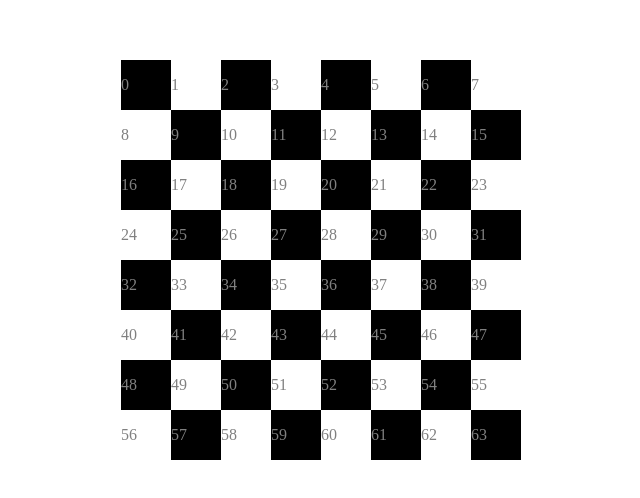
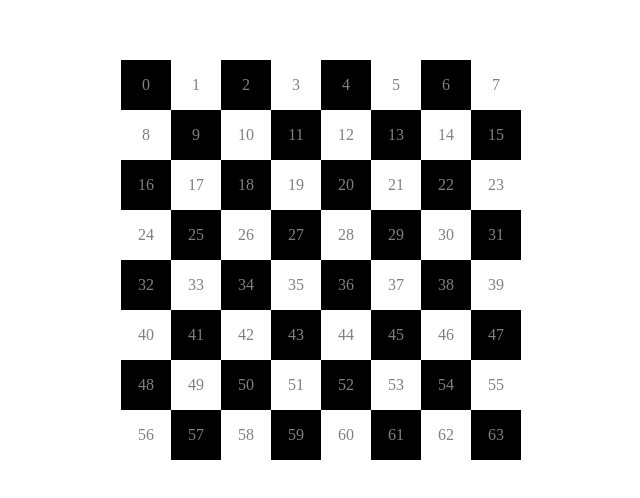
Before and after one commit to Lubba-64/open-source-chess-v2, a React (Create React App) app: page / in a window 1280 px wide. Shown: the part 140-638 px from the top of the page, without its empty margins (319-959 px from the left). Built offline with nearby package versions, Linux system fonts and the light colour scheme.

Commit message:
separated cell from chessboard

```diff
--- a/src/App.tsx
+++ b/src/App.tsx
@@ -1,6 +1,7 @@
 import React from "react";
 import { Vector2 } from "./Game/Core/Vector";
 import { BoardVisual } from "./Game/Frontend/BoardVisual";
+import { Cell } from "./Game/Frontend/Cell";
 import { makeRectLayout } from "./Game/Logic/Layout";
 function App() {
   return (
@@ -22,7 +23,7 @@ function App() {
           return empty ? "#345345" : main;
         }}
         boardSize={{ size: new Vector2(50, 50), unit: "vmin" }}
-        debugCellIDs
+        getCellGUI={Cell}
       />
     </div>
   );
--- /dev/null
+++ b/src/Game/ClassicChess.tsx
@@ -0,0 +1 @@
+export const ClassicChess = () => {};
--- a/src/Game/Core/Vector.ts
+++ b/src/Game/Core/Vector.ts
@@ -30,6 +30,15 @@ export class Vector2 {
       }
     });
     return contains;
+  }
+  // index of this vector in a collection
+  IndexOf(list: Vector2[]): number {
+    for (let i = 0; i < list.length; i++) {
+      if (this.Equal(list[i])) {
+        return i;
+      }
+    }
+    return -1;
   }
   // adds two vectors
   Add(vec: Vector2): Vector2 {
--- a/src/Game/Frontend/BoardVisual.tsx
+++ b/src/Game/Frontend/BoardVisual.tsx
@@ -1,29 +1,43 @@
 import React from "react";
 import { Vector2 } from "../Core/Vector";
-import { ChessLayout } from "../Logic/Layout";
+import { ChessLayout, PositionMetadata } from "../Logic/Layout";
+
+export interface DefaultCellProps {
+  position: Vector2;
+  defaultColor: string;
+  key: number;
+  metadata?: PositionMetadata;
+  debug?: boolean;
+}
+
 interface Props {
   pattern: (position: Vector2, empty: boolean) => string;
   layout: ChessLayout;
   backgroundColor: string;
   boardSize: { size: Vector2; unit: string };
-  debugCellIDs?: boolean;
+  getCellGUI: (props: DefaultCellProps) => React.ReactNode;
 }
 
 const GetPositionFromIndex = (position: number, size: Vector2) => {
   return new Vector2(position % size.x, Math.floor(position / size.y));
 };
 
-const getDebugCell = (pos: number, shouldDebug: boolean | undefined) => {
-  return shouldDebug ? (
-    <p style={{ color: "grey", fontSize: "2vmin" }}>{pos}</p>
-  ) : (
-    ""
-  );
-};
-
 export const BoardVisual = (props: Props) => {
   let positions = [];
   for (let i = 0; i < props.layout.size.Area(); i++) positions.push(i);
+
+  const pattern = (pos: Vector2) => {
+    return props.pattern(
+      pos,
+      pos.ContainedIn(props.layout.metadata?.map((meta) => meta.position) ?? [])
+    );
+  };
+
+  const metadata = (pos: Vector2) => {
+    return props.layout.metadata[
+      pos.IndexOf(props.layout.metadata.map((metadata) => metadata.position))
+    ];
+  };
 
   return (
     <div
@@ -38,23 +52,13 @@ export const BoardVisual = (props: Props) => {
     >
       {positions.map((x) => {
         let currentPos = GetPositionFromIndex(x, props.layout.size);
-        return (
-          <div
-            key={x}
-            style={{
-              backgroundColor: props.pattern(
-                currentPos,
-                currentPos.ContainedIn(
-                  props.layout.pieces.map((meta) => meta.position)
-                )
-              ),
-              minWidth: 0,
-              minHeight: 0,
-            }}
-          >
-            {getDebugCell(x, props.debugCellIDs)}
-          </div>
-        );
+        return props.getCellGUI({
+          position: currentPos,
+          defaultColor: pattern(currentPos),
+          key: x,
+          metadata: metadata(currentPos),
+          debug: true,
+        });
       })}
     </div>
   );
--- /dev/null
+++ b/src/Game/Frontend/Cell.tsx
@@ -0,0 +1,28 @@
+import React from "react";
+import { DefaultCellProps } from "./BoardVisual";
+
+const getDebugCellID = (pos: number, shouldDebug: boolean | undefined) => {
+  return shouldDebug ? (
+    <p style={{ color: "grey", fontSize: "2vmin" }}>{pos}</p>
+  ) : (
+    ""
+  );
+};
+
+export const Cell = (props: DefaultCellProps) => {
+  return (
+    <div
+      style={{
+        minWidth: 0,
+        minHeight: 0,
+        backgroundColor: props.defaultColor,
+        display: "flex",
+        justifyContent: "center",
+        alignItems: "center",
+      }}
+      key={props.key}
+    >
+      {props.debug ? getDebugCellID(props.key, props.debug) : ""}
+    </div>
+  );
+};
--- a/src/Game/Logic/Layout.tsx
+++ b/src/Game/Logic/Layout.tsx
@@ -8,12 +8,12 @@ export interface PositionMetadata {
 
 export interface ChessLayout {
   size: Vector2;
-  pieces: PositionMetadata[];
+  metadata: PositionMetadata[];
   validPositions: Vector2[];
 }
 
 export function makeRectLayout(size: Vector2): ChessLayout {
-  let layout: ChessLayout = { validPositions: [], pieces: [], size: size };
+  let layout: ChessLayout = { validPositions: [], metadata: [], size: size };
   for (let x = 0; x < size.x; x++) {
     for (let y = 0; y < size.y; y++) {
       layout.validPositions.push(new Vector2(x, y));
```
Also changed, not shown: src/Game/Frontend/BoardVisual.scss (deleted).
